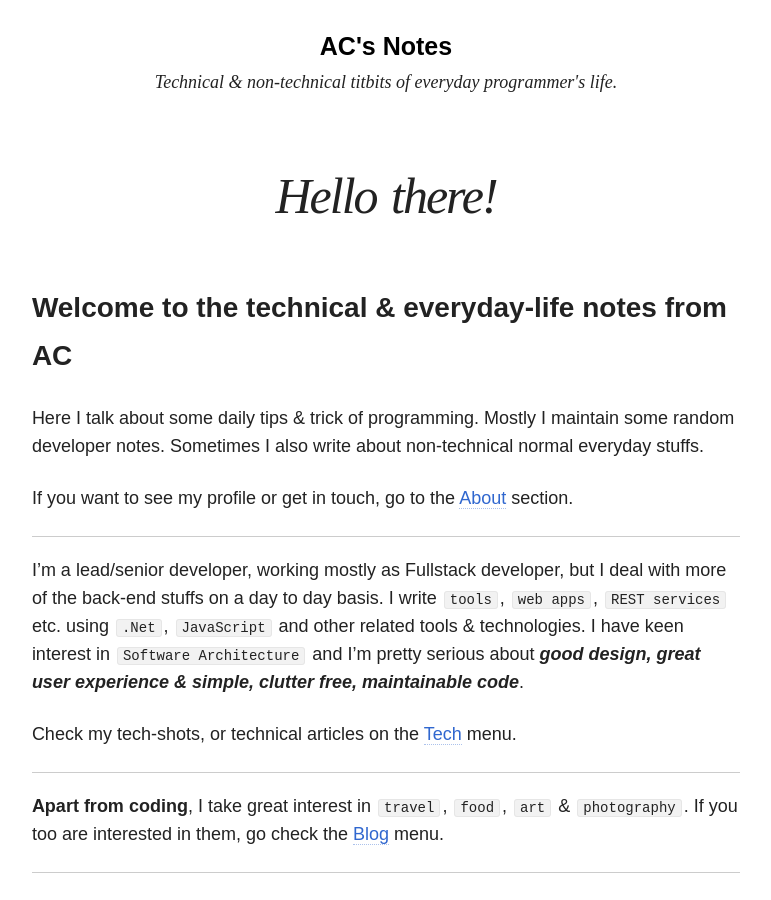
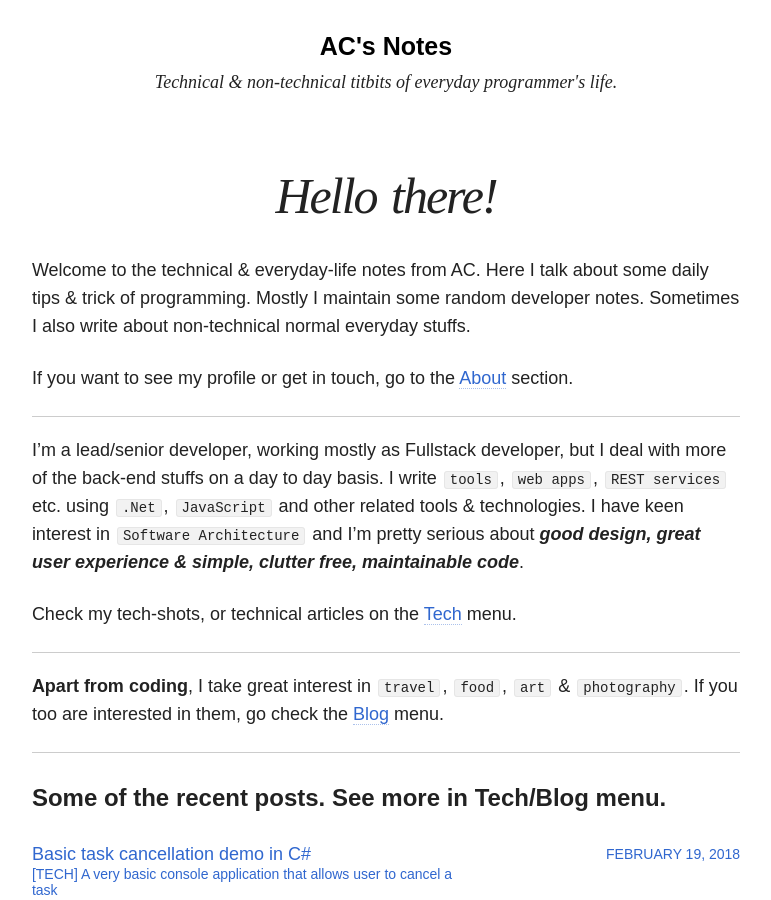
Before and after one commit to chakrabar/chakrabar.github.io, a Jekyll site: the page built from index.md, in a window 1280 px wide and 900 px high, scrolled down 304 px. Shown: the whole window, without its empty margins (254-1025 px from the left). Built offline with Jekyll 4.4.1, drawn with Linux system fonts in a browser that asks for light colours; nearby versions of some CDN libraries.

Commit message:
Done, like really done.

```diff
--- a/index.md
+++ b/index.md
@@ -4,9 +4,7 @@ title: "Hello there!"
 excerpt: "Technical & non-technical titbits of everyday life"
 ---
 
-### Welcome to the technical & everyday-life notes from AC
-
-Here I talk about some daily tips & trick of programming. Mostly I maintain some random developer notes. Sometimes I also write about non-technical normal everyday stuffs.
+Welcome to the technical & everyday-life notes from AC. Here I talk about some daily tips & trick of programming. Mostly I maintain some random developer notes. Sometimes I also write about non-technical normal everyday stuffs.
 
 If you want to see my profile or get in touch, go to the [About](/about) section.
 
@@ -22,7 +20,7 @@ Check my tech-shots, or technical articles on the [Tech](/articles/) menu.
 
 ----
 
-### Some of the recent posts. See more in Tech/Blog menu.
+#### Some of the recent posts. See more in Tech/Blog menu.
 
 <!--site.posts >> site.categories.articles-->
 <!--
```
Also changed, not shown: _posts/blog/2017-10-30-inktober-2017.md (+1 -1 lines).
